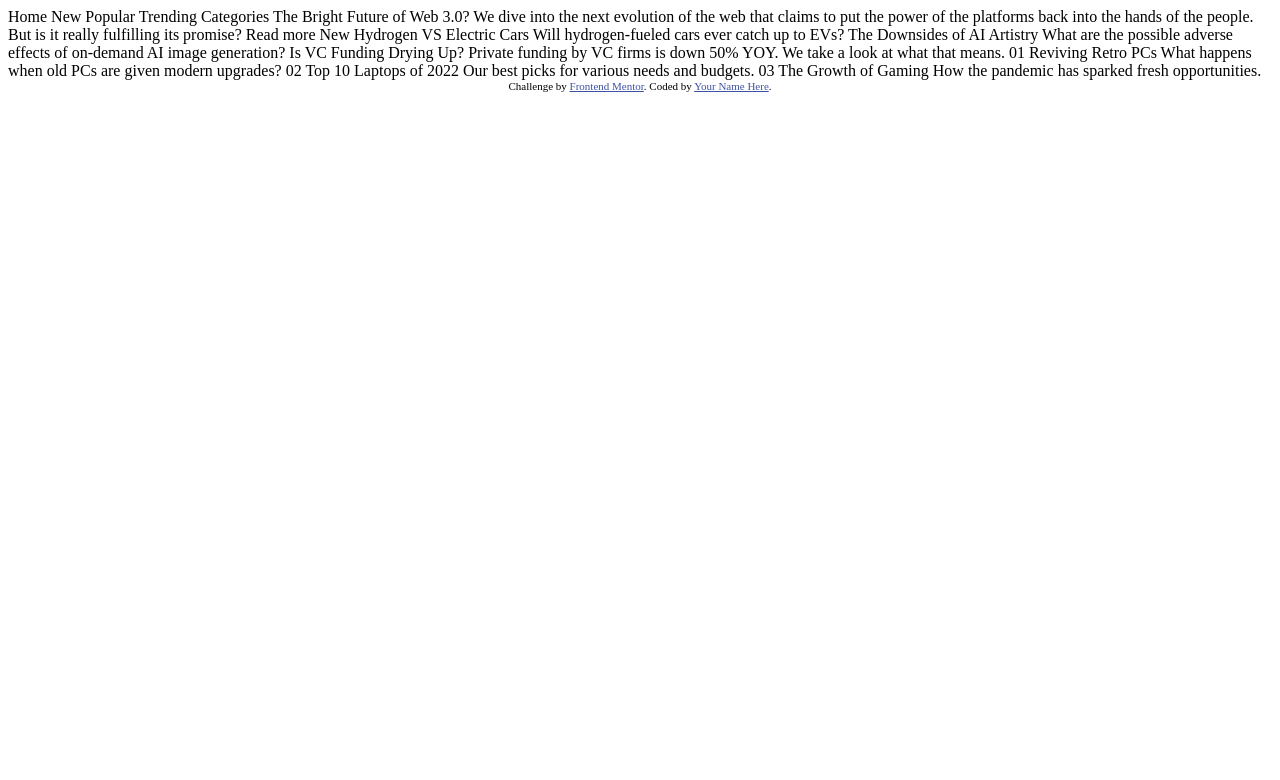
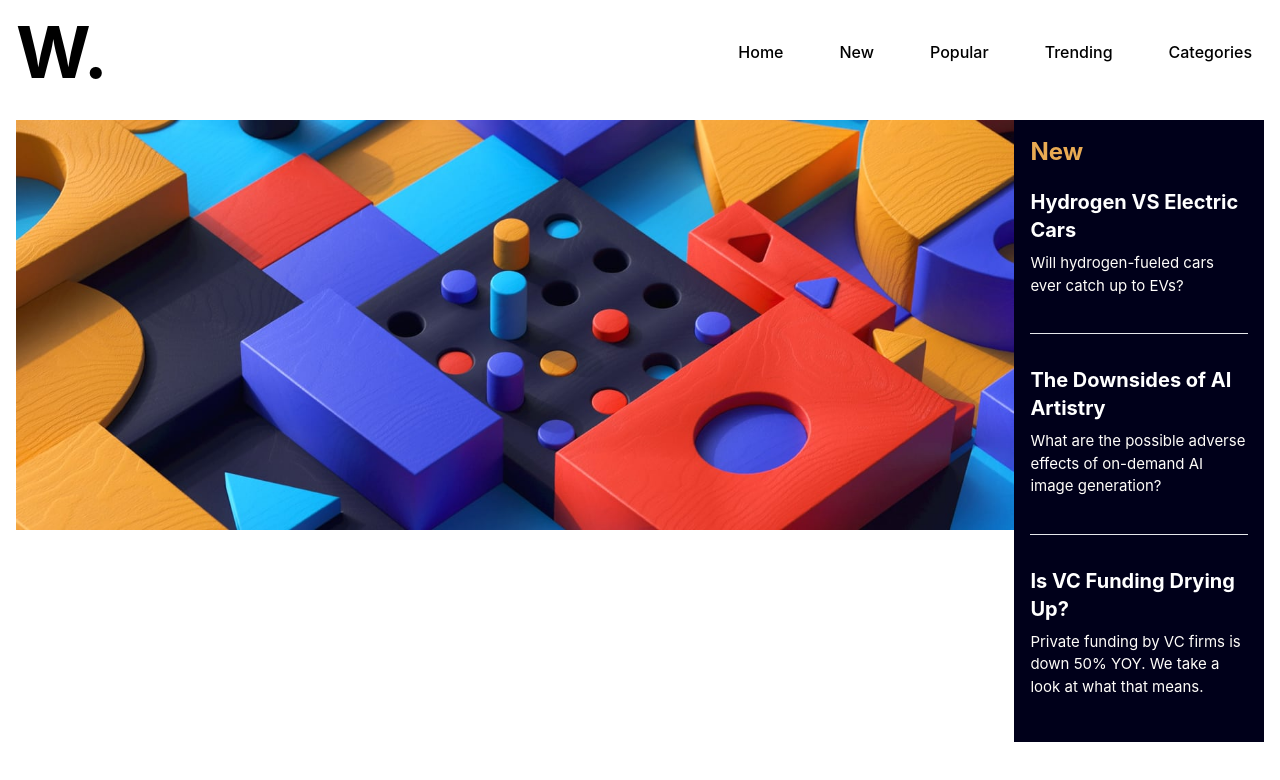
Before and after one commit to SusanGithaigaN/news-homepage, a plain HTML site: page index.html in a window 1280 px wide. Drawn offline with nearby package versions, Linux system fonts and the light colour scheme.

Commit message:
Progress

```diff
--- /dev/null
+++ b/home.html
@@ -0,0 +1,53 @@
+<!DOCTYPE html>
+<html lang="en">
+  <head>
+    <meta charset="UTF-8" />
+    <meta name="viewport" content="width=device-width, initial-scale=1.0" />
+    <title>Document</title>
+  </head>
+  <body>
+    <div id="home" class="p-4">
+      <div class="container flex flex-wrap mx-auto justify-between">
+        <!-- left -->
+        <div class="left w-full md:w-4/5 lg:w-4/5">
+          <img
+            class="img-fluid"
+            src="./assets/images/image-web-3-desktop.jpg"
+          />
+        </div>
+
+        <!-- right -->
+        <div class="right p-4 w-full md:w-1/5 lg:w-1/5 mt-2 md:mt-0 lg:mt-0">
+          <h2 class="new font-bold text-2xl">New</h2>
+
+          <div class="content py-5">
+            <h1 class="text-white font-bold text-xl">
+              Hydrogen VS Electric Cars
+            </h1>
+            <p class="py-2">Will hydrogen-fueled cars ever catch up to EVs?</p>
+          </div>
+          <hr class="mt-2 mb-3" />
+          <div class="content py-5">
+            <h1 class="text-white font-bold text-xl">
+              The Downsides of AI Artistry
+            </h1>
+            <p class="py-2">
+              What are the possible adverse effects of on-demand AI image
+              generation?
+            </p>
+          </div>
+          <hr class="mt-2 mb-3" />
+          <div class="content py-5">
+            <h1 class="text-white font-bold text-xl">
+              Is VC Funding Drying Up?
+            </h1>
+            <p class="py-2">
+              Private funding by VC firms is down 50% YOY. We take a look at
+              what that means.
+            </p>
+          </div>
+        </div>
+      </div>
+    </div>
+  </body>
+</html>
--- a/index.html
+++ b/index.html
@@ -1,22 +1,46 @@
 <!DOCTYPE html>
 <html lang="en">
   <head>
-  <meta charset="UTF-8">
-  <meta name="viewport" content="width=device-width, initial-scale=1.0"> <!-- displays site properly based on user's device -->
+    <meta charset="UTF-8" />
+    <meta name="viewport" content="width=device-width, initial-scale=1.0" />
+    <!-- displays site properly based on user's device -->
 
-  <link rel="icon" type="image/png" sizes="32x32" href="./assets/images/favicon-32x32.png">
+    <link
+      rel="icon"
+      type="image/png"
+      sizes="32x32"
+      href="./assets/images/favicon-32x32.png"
+    />
 
     <title>Frontend Mentor | News homepage</title>
+    <!-- tailwind CSS -->
+    <script src="https://cdn.tailwindcss.com"></script>
+
+    <!-- custom css -->
+    <link rel="stylesheet" href="./styles.css" />
+
+    <!-- jQuery -->
+    <script src="https://ajax.googleapis.com/ajax/libs/jquery/3.6.3/jquery.min.js"></script>
+    <!-- <script src="./js/jquery.min.js"></script> -->
 
     <!-- Feel free to remove these styles or customise in your own stylesheet 👍 -->
     <style>
-    .attribution { font-size: 11px; text-align: center; }
-    .attribution a { color: hsl(228, 45%, 44%); }
+      .attribution {
+        font-size: 11px;
+        text-align: center;
+      }
+      .attribution a {
+        color: hsl(228, 45%, 44%);
+      }
     </style>
   </head>
   <body>
+    <!-- render navbar -->
+    <div id="navbar-main"></div>
+    <!-- render home -->
+    <div id="home-page"></div>
 
-  Home
+    <!-- Home
   New
   Popular
   Trending
@@ -31,14 +55,14 @@
 
   New
 
-  Hydrogen VS Electric Cars
-  Will hydrogen-fueled cars ever catch up to EVs?
 
-  The Downsides of AI Artistry
-  What are the possible adverse effects of on-demand AI image generation?
 
-  Is VC Funding Drying Up?
-  Private funding by VC firms is down 50% YOY. We take a look at what that means.
+
+
+
+
+
+
 
   01
   Reviving Retro PCs
@@ -50,11 +74,20 @@
 
   03
   The Growth of Gaming
-  How the pandemic has sparked fresh opportunities.
+  How the pandemic has sparked fresh opportunities. -->
 
-  <div class="attribution">
-    Challenge by <a href="https://www.frontendmentor.io?ref=challenge" target="_blank">Frontend Mentor</a>.
-    Coded by <a href="#">Your Name Here</a>.
-  </div>
+    <!-- <div class="attribution">
+      Challenge by
+      <a href="https://www.frontendmentor.io?ref=challenge" target="_blank"
+        >Frontend Mentor</a
+      >. Coded by <a href="http://github.com/SusanGithaigaN">Susan Githaiga</a>.
+    </div> -->
   </body>
 </html>
+
+<script>
+  $(function () {
+    $("#navbar-main").load("./navbar.html");
+    $("#home-page").load('./home.html');
+  });
+</script>
--- /dev/null
+++ b/navbar.html
@@ -0,0 +1,97 @@
+<!DOCTYPE html>
+<html lang="en">
+  <head>
+    <meta charset="UTF-8" />
+    <meta name="viewport" content="width=device-width, initial-scale=1.0" />
+    <title>Navbar</title>
+    <!-- tailwind CSS -->
+    <!-- <script src="https://cdn.tailwindcss.com"></script> -->
+
+    <!-- custom css -->
+    <!-- <link rel="stylesheet" href="./styles.css" /> -->
+  </head>
+  <body>
+    <nav id="navbar-main" class="bg-white">
+      <div
+        class="max-w-screen-xl flex flex-wrap items-center justify-between mx-auto p-4"
+      >
+        <a
+          href="https://flowbite.com/"
+          class="flex items-center space-x-3 rtl:space-x-reverse"
+        >
+          <p class="logo text-2xl md:text-3xl lg:text-7xl font-bold">W.</p>
+          <!-- <span
+            class="self-center text-2xl font-semibold whitespace-nowrap dark:text-white"
+            >Flowbite</span
+          > -->
+        </a>
+        <button
+          data-collapse-toggle="navbar-default"
+          type="button"
+          class="inline-flex items-center p-2 w-10 h-10 justify-center text-sm text-gray-500 rounded-lg md:hidden hover:bg-gray-100 focus:outline-none focus:ring-2 focus:ring-gray-200 dark:text-gray-400 dark:hover:bg-gray-700 dark:focus:ring-gray-600"
+          aria-controls="navbar-default"
+          aria-expanded="false"
+        >
+          <span class="sr-only">Open main menu</span>
+          <svg
+            class="w-5 h-5"
+            aria-hidden="true"
+            xmlns="http://www.w3.org/2000/svg"
+            fill="none"
+            viewBox="0 0 17 14"
+          >
+            <path
+              stroke="currentColor"
+              stroke-linecap="round"
+              stroke-linejoin="round"
+              stroke-width="2"
+              d="M1 1h15M1 7h15M1 13h15"
+            />
+          </svg>
+        </button>
+        <div class="hidden w-full md:block md:w-auto" id="navbar-default">
+          <ul
+            class="font-medium flex flex-col p-4 md:p-0 mt-4 md:flex-row md:space-x-8 rtl:space-x-reverse md:mt-0 md:border-0 "
+          >
+            <li>
+              <a
+                href="#"
+                class="block py-2 px-3"
+                aria-current="page"
+                >Home</a
+              >
+            </li>
+            <li>
+              <a
+                href="#"
+                class="block py-2 px-3"
+                >New</a
+              >
+            </li>
+            <li>
+              <a
+                href="#"
+                class="block py-2 px-3"
+                >Popular</a
+              >
+            </li>
+            <li>
+              <a
+                href="#"
+                class="block py-2 px-3"
+                >Trending</a
+              >
+            </li>
+            <li>
+              <a
+                href="#"
+                class="block py-2 px-3"
+                >Categories</a
+              >
+            </li>
+          </ul>
+        </div>
+      </div>
+    </nav>
+  </body>
+</html>
--- /dev/null
+++ b/styles.css
@@ -0,0 +1,19 @@
+body {
+    font-family: 'Inter', sans-serif;
+}
+.logo{
+    color: black;
+}
+
+p {
+    font-size: 15px;
+    color: hsl(36, 100%, 99%);
+}
+
+.right {
+    background-color: hsl(240, 100%, 5%);
+}
+
+.new {
+    color: hsl(35, 77%, 62%);
+}
```
Lines whose indentation alone changed are shown as unchanged.
